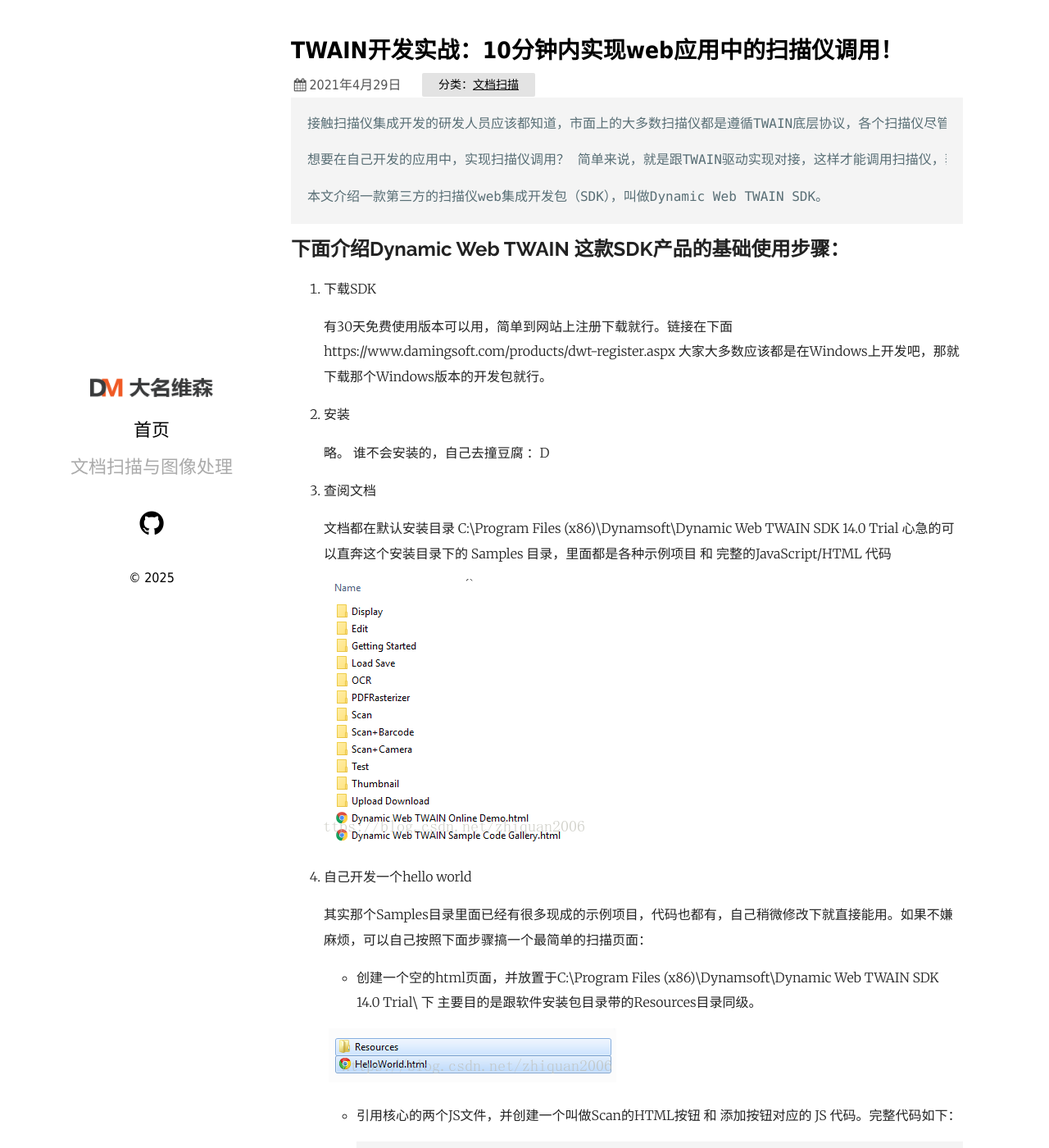
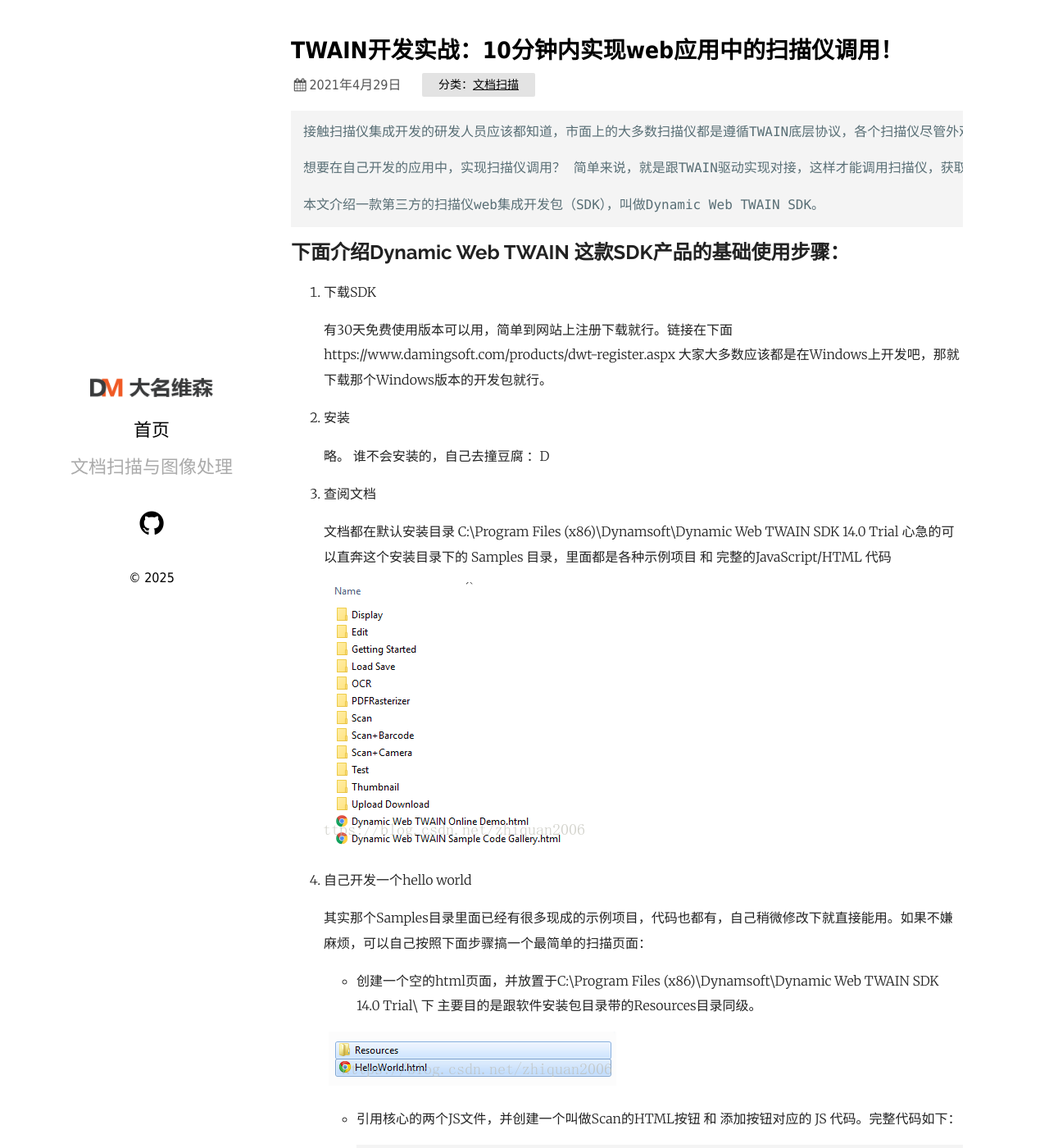
Before and after one commit to damingsoft/damingsoft.github.io, a Jekyll site: the page built from _posts/2021-04-29-TWAIN-practice-utilize-scanner-in-web-application.md, in a window 1280 px wide and 1400 px high. Shown: the whole window at 82% size. Built offline with Jekyll 4.4.1, drawn with Linux system fonts in a browser that asks for light colours; some of the changed text lies outside the part shown.

Commit message:
set max height for pre

```diff
--- a/_sass/_syntax.scss
+++ b/_sass/_syntax.scss
@@ -8,11 +8,13 @@ code.highlighter-rouge {
 	background-color: #f4f4f4;
 }
 
-div.highlight {
-	padding: 5px 20px;
-}
 pre.highlight, code {
 	font-family: 'Consolas', Menlo, monospace;
 	line-height: 1.4em;
 	tab-size: 4;
 }
+
+pre.highlight {
+	max-height: 400px;
+	padding: 15px;
+}
```
